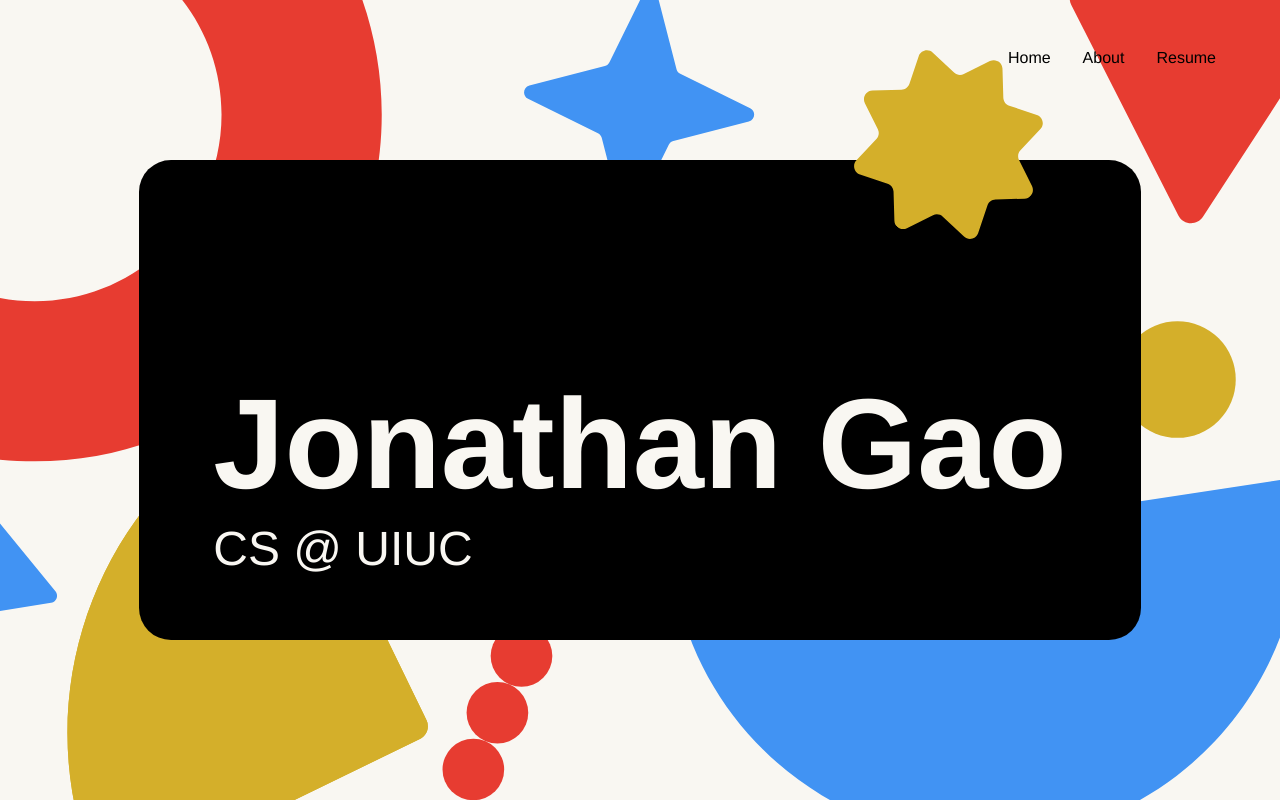
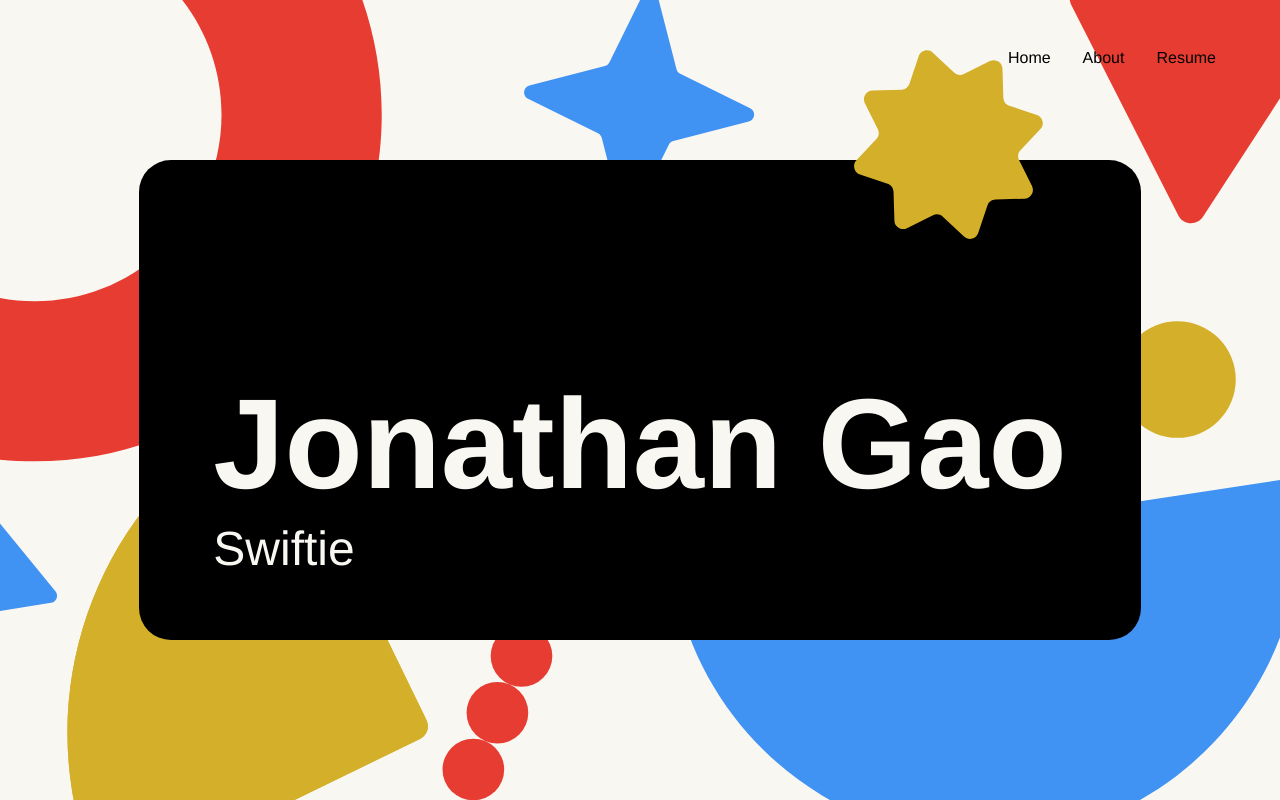
Before and after one commit to jontgao/jontgao.github.io, a Next.js app in the folder react-docker/: page / in a window 1280 px wide. Shown: the top 800 px of the page. Built offline with nearby package versions, Linux system fonts and the light colour scheme; a web font is replaced by a local one.

Commit message:
shortened first nameplatesubtitle to same length as others

```diff
--- a/react-docker/src/app/components/nameplate.tsx
+++ b/react-docker/src/app/components/nameplate.tsx
@@ -40,7 +40,7 @@
             }, 2500);
 
             return function () { clearInterval(interval); };
-        }, 2500 * 2);
+        }, 2500);
 
         return function () { clearTimeout(firstTimeout); }
     }, []);
--- a/react-docker/src/app/layout.tsx
+++ b/react-docker/src/app/layout.tsx
@@ -44,7 +44,6 @@
         <div className='w-full max-w-mx mx-auto overflow-hidden'>
           <NavLinkRow />
           {children}
-
           <Footer />
         </div>
       </body>
```
